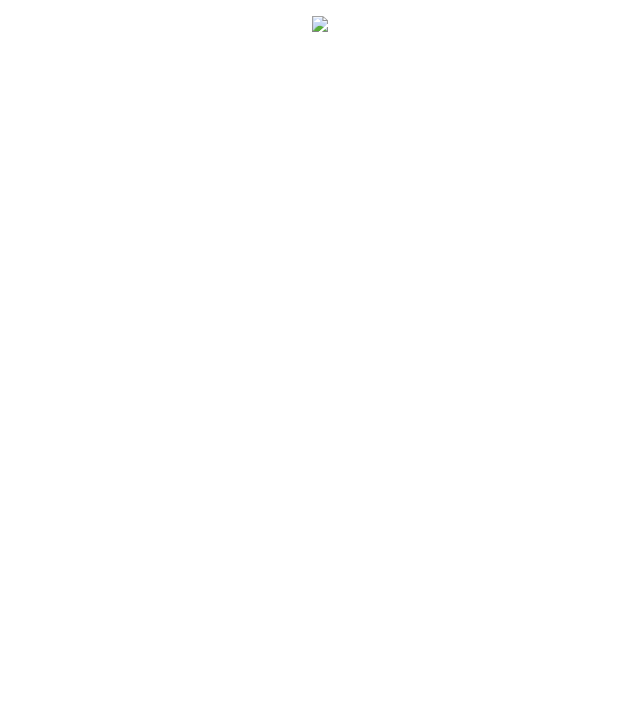
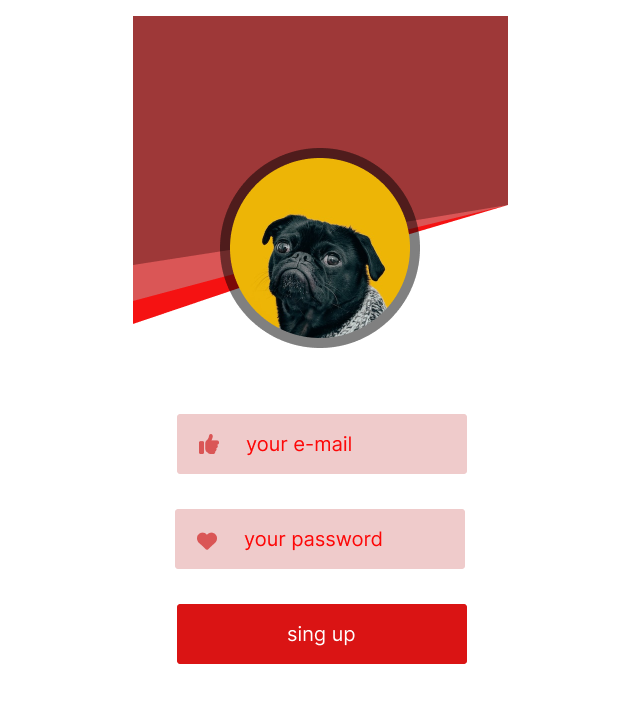
Before and after one commit to Chasoonwook/21918027, a plain HTML site: page index.html in a window 1280 px wide. Shown: the whole page, without its empty margins (320-960 px from the left). Drawn offline with Linux system fonts and the light colour scheme.

Commit message:
Add files via upload

```diff
--- a/index.html
+++ b/index.html
@@ -7,7 +7,7 @@
     <title>Document</title>
 </head>
 <body>
-    <p align="center"><img src="./img/iPhone 13 mini - 1.png"></p>
+    <p align="center"><img src="./iPhone 13 mini - 1.png"></p>
 
 </body>
 </html>
```
